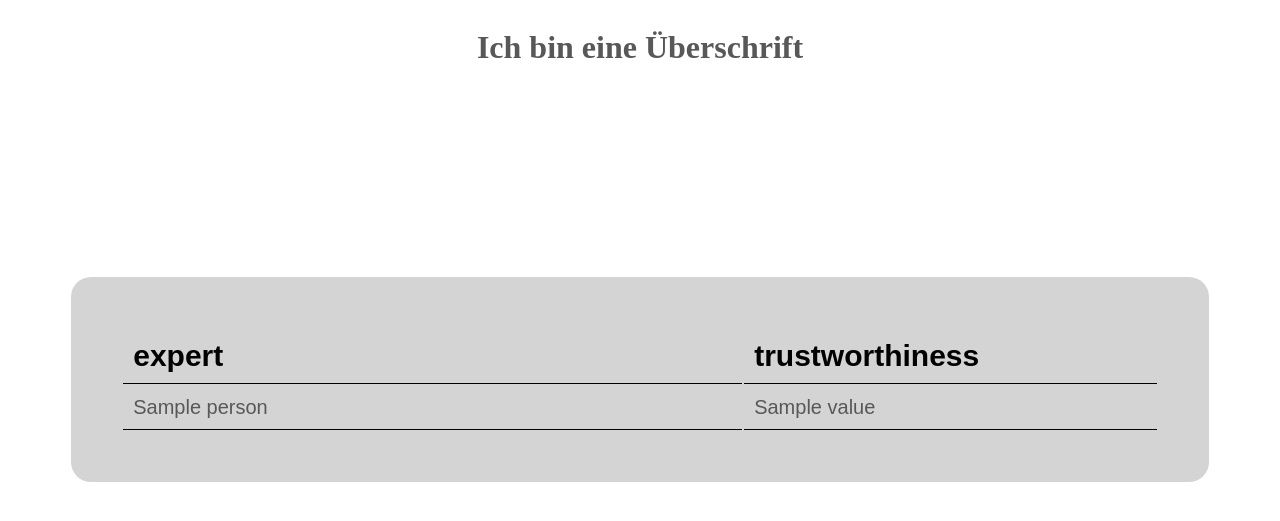
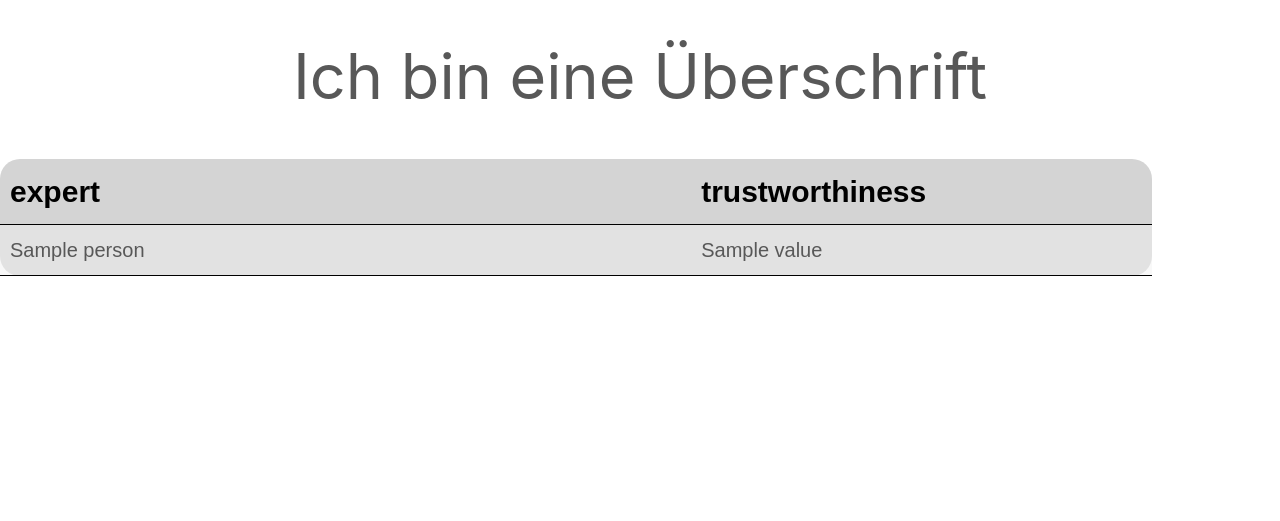
Before and after one commit to PaulKMueller/kool, a Django app: template kool/templates/home.html in a window 1280 px wide. Shown: the top 521 px of the page. Run offline with Django 4.2, Linux system fonts and the light colour scheme; the template is opened without the code that fills it: most values are stand-ins (such as "Sample title", 1, 10 or a date in 2020); parts of the project's set-up code (start-up, migrations or seed data) failed here and were passed over; some libraries are stand-ins or nearby versions.

Commit message:
[refactor] new name and update

```diff
--- a/kool/kool/urls.py
+++ b/kool/kool/urls.py
@@ -20,4 +20,5 @@ from material.frontend import urls as frontend_urls
 urlpatterns = [
     path("admin/", admin.site.urls),
     path('', include('landingpage.urls')),
+    path(r'', include(frontend_urls))
 ]
--- a/kool/templates/base.html
+++ b/kool/templates/base.html
@@ -9,6 +9,10 @@
     <title>Document</title>
     {% load static %}
     {% load material_form %}
+    <!--Import Google Icon Font-->
+    <link href="https://fonts.googleapis.com/icon?family=Material+Icons" rel="stylesheet">
+    <!--Import materialize.css-->
+    <link type="text/css" rel="stylesheet" href="css/materialize.min.css"  media="screen,projection"/>
     <link rel="stylesheet" href="{% static '/css/styles.css' %}" >
 </head>
 <body>
--- a/kool/templates/home.html
+++ b/kool/templates/home.html
@@ -5,9 +5,10 @@
     <div>
         <h1>Ich bin eine Überschrift</h1>
     </div>
-    <div class="tablecontainer">
+
+    <div>
         <br>
-        <table>
+        <table class="striped">
             <thead>
                 <tr>
                     <th>expert</th>
@@ -22,8 +23,8 @@
                 </tr>
                 {% endfor %}
             </tbody>
-    </table>
-</div>
+        </table>
+    </div>
 </div>
 
 {% endblock %}
```
Also changed, not shown: kool/landingpage/views.py (+8 -5 lines).
